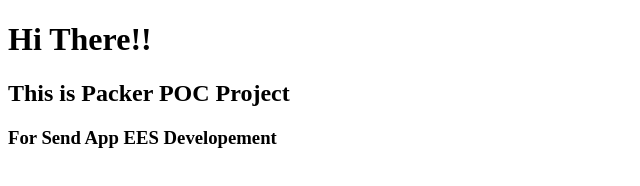
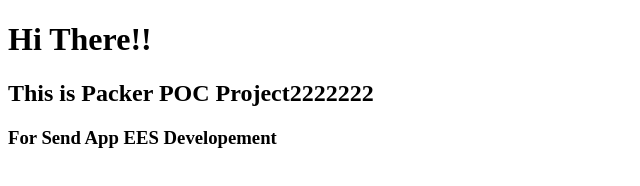
Before and after one commit to ShubhamChakraworty/send-app-infra, a plain HTML site: page index.html in a window 1280 px wide. Shown: the whole page, without its empty margins (0-640 px from the left). Drawn offline with Linux system fonts and the light colour scheme.

Commit message:
Update index.html

```diff
--- a/index.html
+++ b/index.html
@@ -7,7 +7,7 @@
   </head>
   <body>
     <h1>Hi There!!</h1>
-    <h2>This is Packer POC Project</h2>
+    <h2>This is Packer POC Project2222222</h2>
     <h3>For Send App EES Developement</h3>
   </body>
 </html>
```
